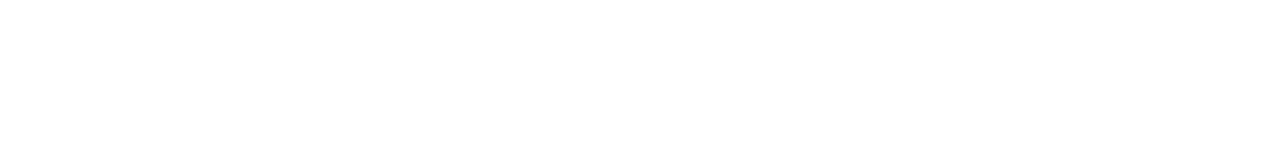
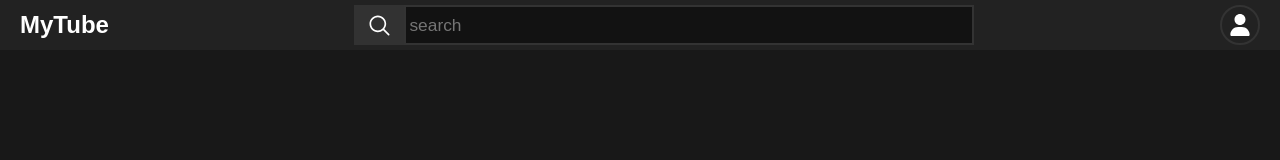
Before and after one commit to Alihaitham26/my-tube, a website: page index.html in a window 1280 px wide. Drawn offline with Linux system fonts and the light colour scheme.

Commit message:
make the nav

```diff
--- a/index.html
+++ b/index.html
@@ -8,6 +8,19 @@
   <title>Document</title>
 </head>
 <body>
-
+  <nav>
+    <div class="logo">
+      <h1>MyTube</h1>
+    </div>
+    <div class="search-bar">
+      <i>
+        <img src="./icons/search.svg" alt="search">
+      </i>
+      <input type="text" placeholder="search">
+    </div>
+    <div class="profile">
+      <img src="icons/user.svg" alt="">
+    </div>
+  </nav>
 </body>
 </html>
--- a/style.css
+++ b/style.css
@@ -0,0 +1,61 @@
+*{
+  box-sizing: border-box;
+}
+body{
+  background-color: #181818;
+  color: #fff;
+  font-family: Arial, Helvetica, sans-serif;
+  margin: 0;
+}
+
+h1{
+  margin: 0;
+}
+
+nav {
+  background-color: #222;
+  display: flex;
+  justify-content: space-between;
+  align-items: center;
+  height: 50px;
+  padding: 5px 20px;
+  --height:40px;
+}
+.search-bar{
+  display: flex;
+  width: 50%;
+}
+.search-bar input{
+  height: var(--height);
+  width: calc(100% - 50px);
+  background-color: #121212;
+  outline: none;
+  border: 2px solid #333;
+  color: #fff;
+  font-size: 13pt;
+  padding-left: 3px;
+}
+.search-bar i{
+  height: var(--height);
+  width: 50px;
+  background-color: #323232;
+  margin: 0;
+  display: grid;
+  place-items: center;
+}
+.search-bar i img{
+  width: 25px;
+}
+.profile{
+  height: var(--height);
+  width: var(--height);
+  border-radius: 50%;
+  border: 2px solid #333;
+  padding: 4px;
+  cursor: pointer;
+}
+.profile img{
+  width: 80%;
+  height: 80%;
+  margin: 10%;
+}
```
Also changed, not shown: icons/search.svg (added), icons/user.svg (added).
